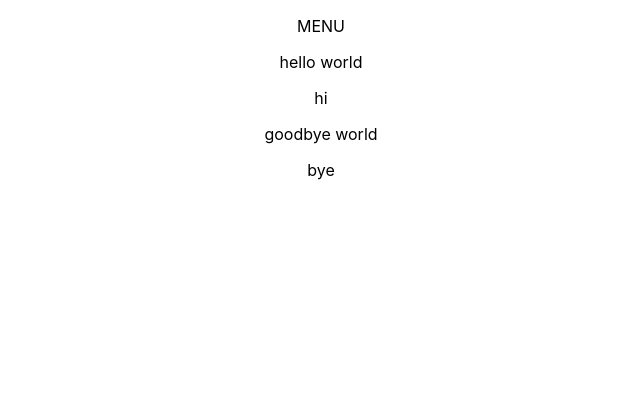
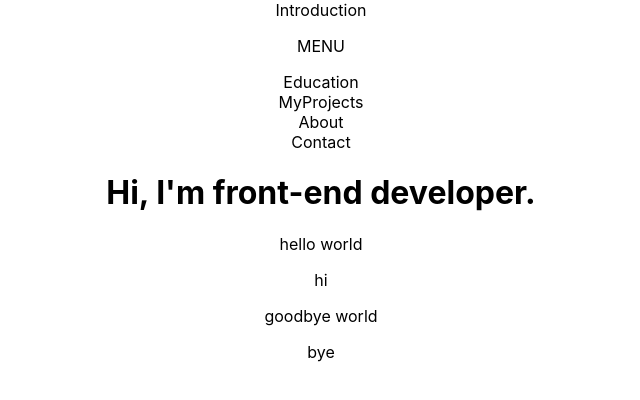
Before and after one commit to izabela-jelovac/personal-website, a React (Create React App) app in the folder personal-website/: page / in a window 1280 px wide. Shown: the top 400 px of the page, without its empty margins (319-959 px from the left). Built offline with nearby package versions, Linux system fonts and the light colour scheme.

Commit message:
create empty placeholder components

```diff
--- /dev/null
+++ b/personal-website/src/About.js
@@ -0,0 +1,4 @@
+function About() {
+  return <div>About</div>;
+}
+export default About;
--- a/personal-website/src/App.js
+++ b/personal-website/src/App.js
@@ -1,11 +1,14 @@
 import "./App.css";
 import Card from "./components/card.component";
-import Menu from "./components/menu.component";
+import Menu from "./components/Menu.component";
+import Introduction from "./components/Introduction";
 
 function App() {
   return (
     <div className="App">
+      <Introduction />
       <Menu />
+      <h1>Hi, I'm front-end developer. </h1>
       <Card title={"hello world"} description={"hi"} />
       <Card title={"goodbye world"} description={"bye"} />
     </div>
--- /dev/null
+++ b/personal-website/src/Contact.js
@@ -0,0 +1,4 @@
+function Contact () {
+    return <div>Contact</div>
+}
+export default Contact
--- /dev/null
+++ b/personal-website/src/Education.js
@@ -0,0 +1,4 @@
+function Education() {
+  return <div>Education</div>;
+}
+export default Education;
--- /dev/null
+++ b/personal-website/src/MyProjects.js
@@ -0,0 +1,4 @@
+function MyProjects() {
+  return <div>MyProjects</div>;
+}
+export default MyProjects;
--- /dev/null
+++ b/personal-website/src/components/Introduction.js
@@ -0,0 +1,4 @@
+function Introduction (){
+    return<div>Introduction</div>
+}
+export default Introduction
--- /dev/null
+++ b/personal-website/src/components/Menu.component.js
@@ -0,0 +1,17 @@
+import Contact from "../Contact";
+import Education from "../Education";
+import MyProjects from "../MyProjects";
+import About from "../About";
+
+function Menu() {
+  return (
+    <div>
+      <p>MENU</p>
+      <Education />
+      <MyProjects />
+      <About />
+      <Contact />
+    </div>
+  );
+}
+export default Menu;
--- a/personal-website/src/components/menu.component.js
+++ /dev/null
@@ -1,8 +0,0 @@
-function Menu() {
-  return (
-    <div>
-      <p>MENU</p>
-    </div>
-  );
-}
-export default Menu;
```
